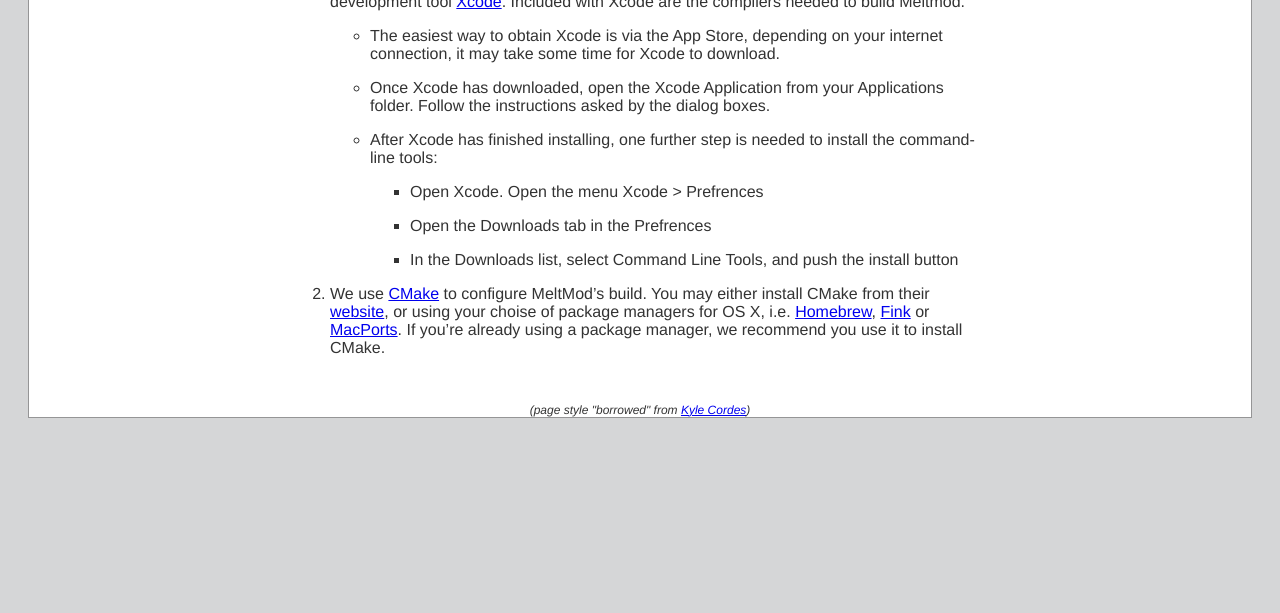
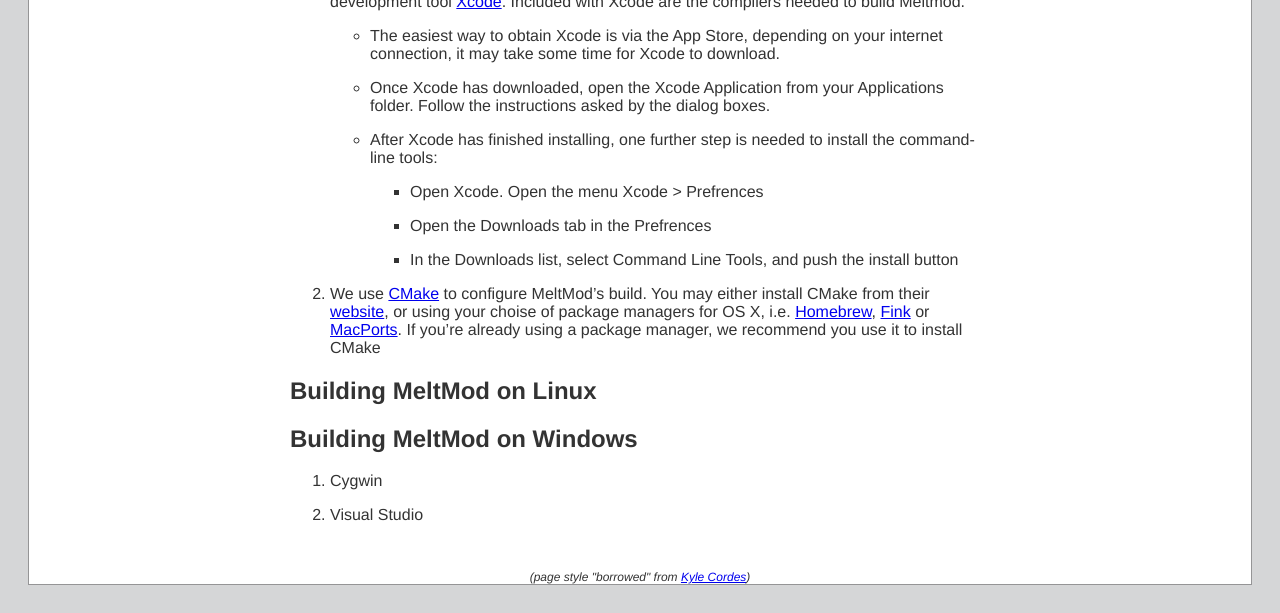
Before and after one commit to regine/meltmodel, a Jekyll site: the page built from install.md, in a window 1280 px wide. Shown: the part 320-933 px from the top of the page. Built offline with Jekyll 4.4.1, drawn with Linux system fonts in a browser that asks for light colours; Markdown is read by kramdown in place of the engine named in the settings; before the commit the page ends 900 px from its top, so only the background shows below that.

Commit message:
edits to install.md

```diff
--- a/install.md
+++ b/install.md
@@ -3,6 +3,7 @@
 title: MeltMod
 repo: http://github.com/fmuzf/melt_mod
 ---
+
 
 Programs needed by MeltMod
 --------------------------
@@ -39,4 +40,16 @@
 install CMake from their [website](http://www.cmake.org/cmake/resources/software.html),
 or using your choise of package managers for OS X, i.e. [Homebrew](mxcl.github.com/homebrew/),
 [Fink](http://www.finkproject.org/) or [MacPorts](http://www.macports.org/).
-If you're already using a package manager, we recommend you use it to install CMake.
+If you're already using a package manager, we recommend you use it to install
+CMake
+
+
+Building MeltMod on Linux
+-------------------------
+
+
+Building MeltMod on Windows
+---------------------------
+1. Cygwin
+
+2. Visual Studio
```
